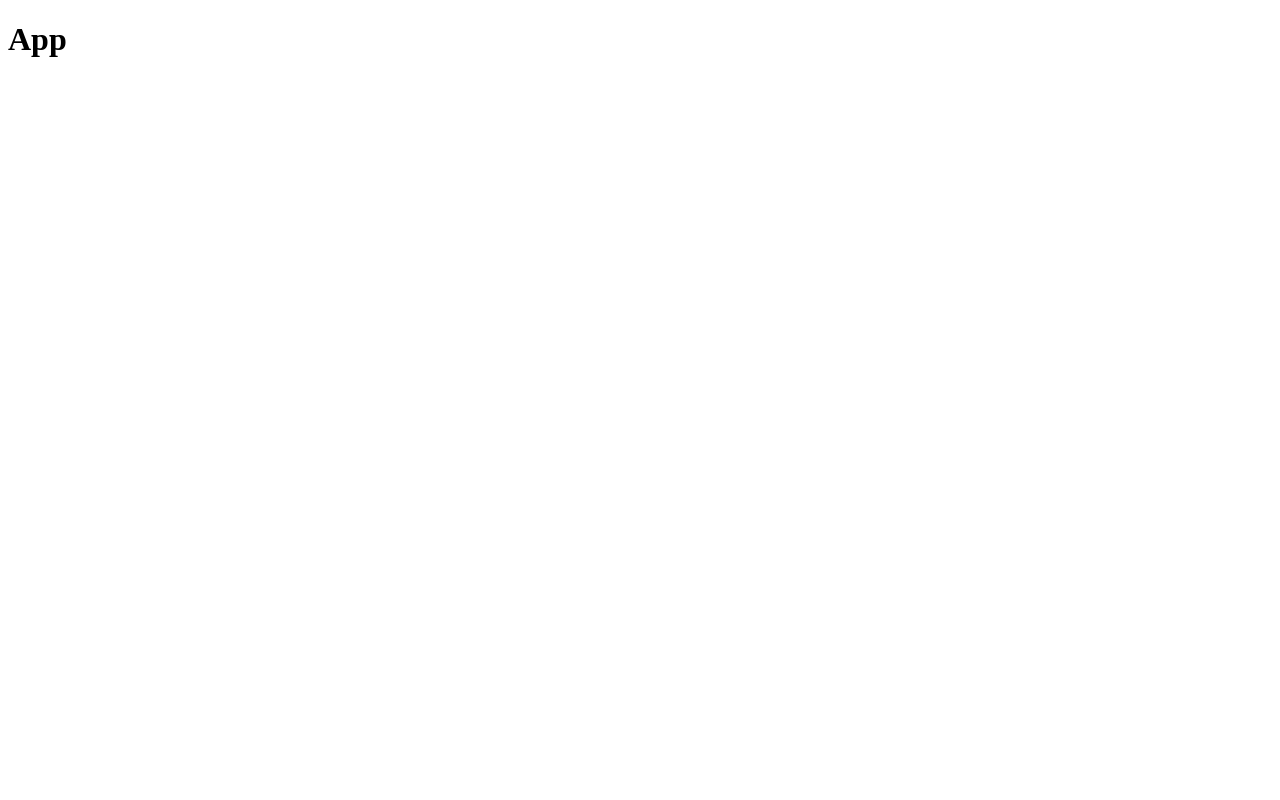
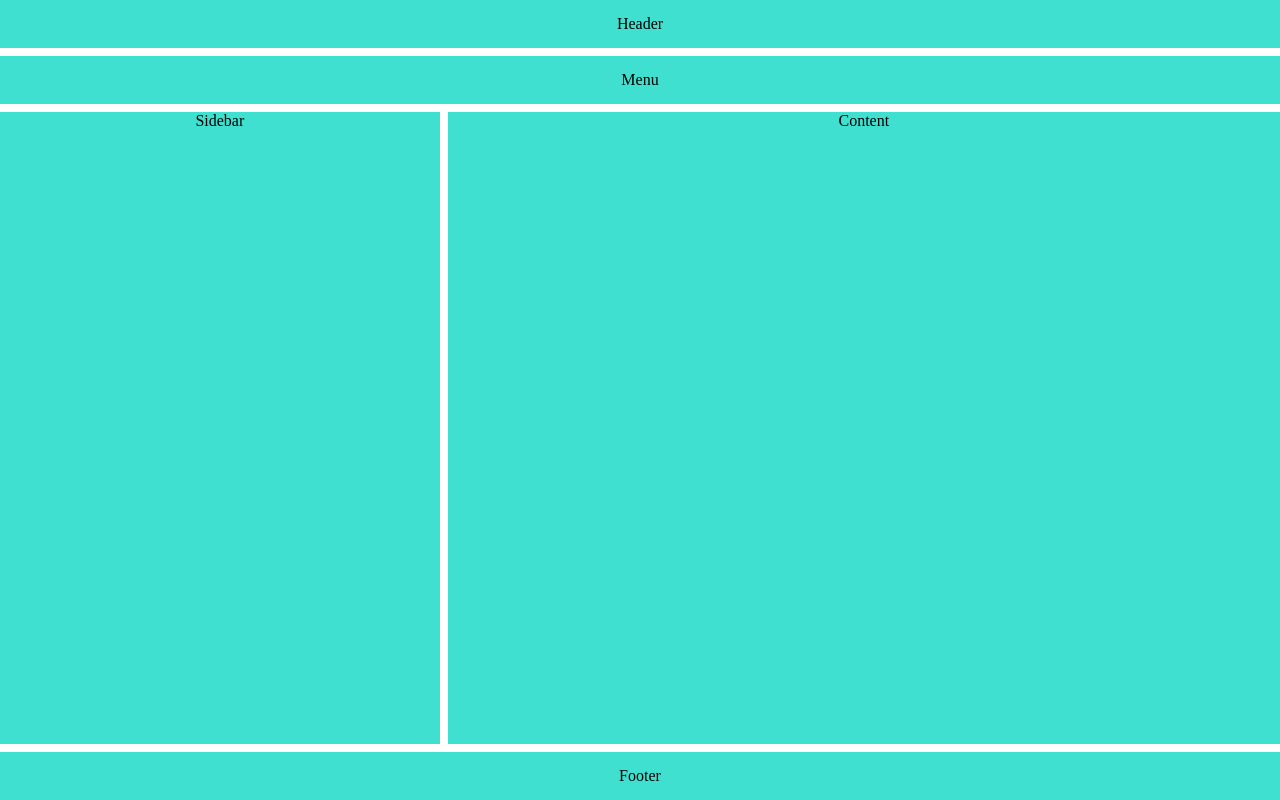
Before and after one commit to mhvalente99/desafios-bootcamp, a React (Create React App) app in the folder desafio-1/: page / in a window 1280 px wide. Built offline with nearby package versions, Linux system fonts and the light colour scheme.

Commit message:
#2 - Criando os componentes diretamente no app

```diff
--- a/desafio-1/src/App.js
+++ b/desafio-1/src/App.js
@@ -1,6 +1,12 @@
 function App() {
     return (
-        <h1>App</h1>
+        <>
+            <header className="header">Header</header>
+            <nav className="menu">Menu</nav>
+            <aside className="sidebar">Sidebar</aside>
+            <main className="content">Content</main>
+            <footer className="footer">Footer</footer>
+        </>
     )
 }
 
--- a/desafio-1/src/index.js
+++ b/desafio-1/src/index.js
@@ -1,6 +1,7 @@
 import React from 'react'
 import ReactDOM from 'react-dom'
 import App from './app'
+import './style.css'
 
 ReactDOM.render(
     <App/>,
```
